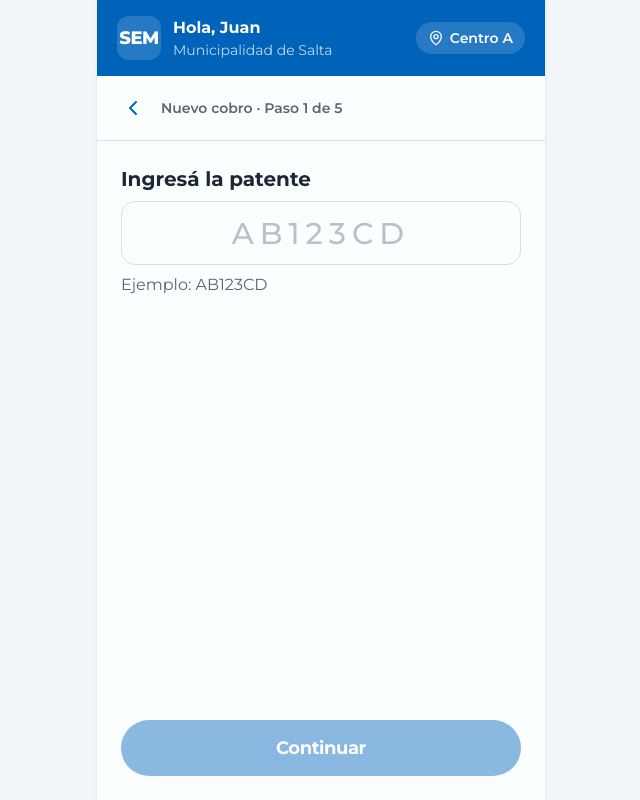
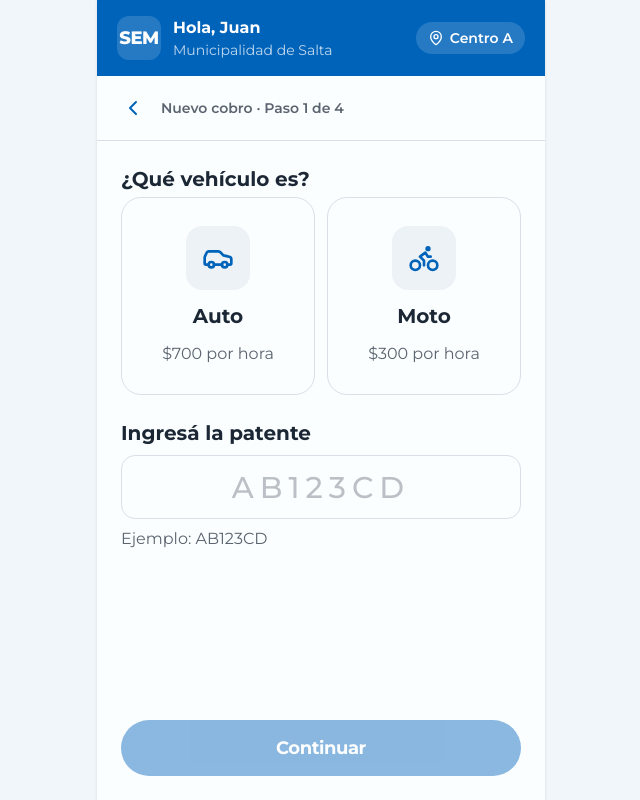
Before and after one commit to pinkynt/sem-mvp, a Next.js app: page /permisionario in a window 1280 px wide. Both pictures are taken after a click on the button "Nuevo cobro". Shown: the whole page, without its empty margins (319-959 px from the left). Built offline with nearby package versions, Linux system fonts and the light colour scheme.

Commit message:
feat(permisionario): reorder step 1 with vehicle cards then plate
Move vehicle-type selection above the plate input on the combined first
step, and render the two vehicle options as larger horizontal cards
(icon, label, hourly rate) instead of stacked rows.

```diff
--- a/src/app/permisionario/page.tsx
+++ b/src/app/permisionario/page.tsx
@@ -20,6 +20,7 @@ import {
   StatusBadge,
 } from "@/components";
 import type { Status } from "@/components";
+import { cn } from "@/lib/cn";
 
 const VEHICLES = [
   { id: "auto", label: "Auto", rate: 700 },
@@ -56,16 +57,9 @@ const TOTAL_ACUMULADO = 1284500;
 
 type PaymentId = (typeof PAYMENT_OPTIONS)[number]["id"];
 type VehicleId = (typeof VEHICLES)[number]["id"];
-type Step =
-  | "home"
-  | "plate"
-  | "vehicle"
-  | "time"
-  | "payment"
-  | "confirm"
-  | "done";
+type Step = "home" | "plate" | "time" | "payment" | "confirm" | "done";
 
-const FLOW: Step[] = ["plate", "vehicle", "time", "payment", "confirm"];
+const FLOW: Step[] = ["plate", "time", "payment", "confirm"];
 
 const money = (n: number) => `$${n.toLocaleString("es-AR")}`;
 
@@ -213,44 +207,62 @@ export default function PermisionarioPage() {
 
         {step === "plate" && (
           <>
+            <fieldset className="flex flex-col gap-3">
+              <legend className="mb-1 text-xl font-bold text-ink">
+                ¿Qué vehículo es?
+              </legend>
+              <div className="grid grid-cols-2 gap-3">
+                {VEHICLES.map((v) => {
+                  const selected = vehicleId === v.id;
+                  const Icon = v.id === "auto" ? Car : Bike;
+                  return (
+                    <button
+                      key={v.id}
+                      type="button"
+                      aria-pressed={selected}
+                      onClick={() => setVehicleId(v.id)}
+                      className={cn(
+                        "flex flex-col items-center gap-3 rounded-card border px-4 py-7 text-center",
+                        "transition-[background-color,border-color] duration-150 ease-out",
+                        "outline-none focus-visible:ring-4 focus-visible:ring-brand/30",
+                        selected
+                          ? "border-brand bg-brand-tint"
+                          : "border-border bg-surface hover:border-brand-soft",
+                      )}
+                    >
+                      <span
+                        className={cn(
+                          "flex size-16 items-center justify-center rounded-2xl",
+                          selected
+                            ? "bg-brand text-white"
+                            : "bg-surface-muted text-brand",
+                        )}
+                        aria-hidden
+                      >
+                        <Icon className="size-8" />
+                      </span>
+                      <span className="text-xl font-bold text-ink">
+                        {v.label}
+                      </span>
+                      <span className="text-base text-ink-soft">
+                        {money(v.rate)} por hora
+                      </span>
+                    </button>
+                  );
+                })}
+              </div>
+            </fieldset>
+
             <PlateInput value={plate} onChange={setPlate} />
+
             <div className="mt-auto">
               <Button
                 fullWidth
-                disabled={plate.length < 6}
-                onClick={() => setStep("vehicle")}
+                disabled={plate.length < 6 || !vehicleId}
+                onClick={() => setStep("time")}
               >
                 Continuar
               </Button>
-            </div>
-          </>
-        )}
-
-        {step === "vehicle" && (
-          <>
-            <h2 className="text-2xl font-extrabold tracking-tight text-ink">
-              ¿Qué vehículo es?
-            </h2>
-            <div className="flex flex-col gap-3">
-              {VEHICLES.map((v) => (
-                <ChoiceButton
-                  key={v.id}
-                  label={v.label}
-                  sublabel={`${money(v.rate)} por hora`}
-                  icon={
-                    v.id === "auto" ? (
-                      <Car className="size-6" />
-                    ) : (
-                      <Bike className="size-6" />
-                    )
-                  }
-                  selected={vehicleId === v.id}
-                  onClick={() => {
-                    setVehicleId(v.id);
-                    setStep("time");
-                  }}
-                />
-              ))}
             </div>
           </>
         )}
```
